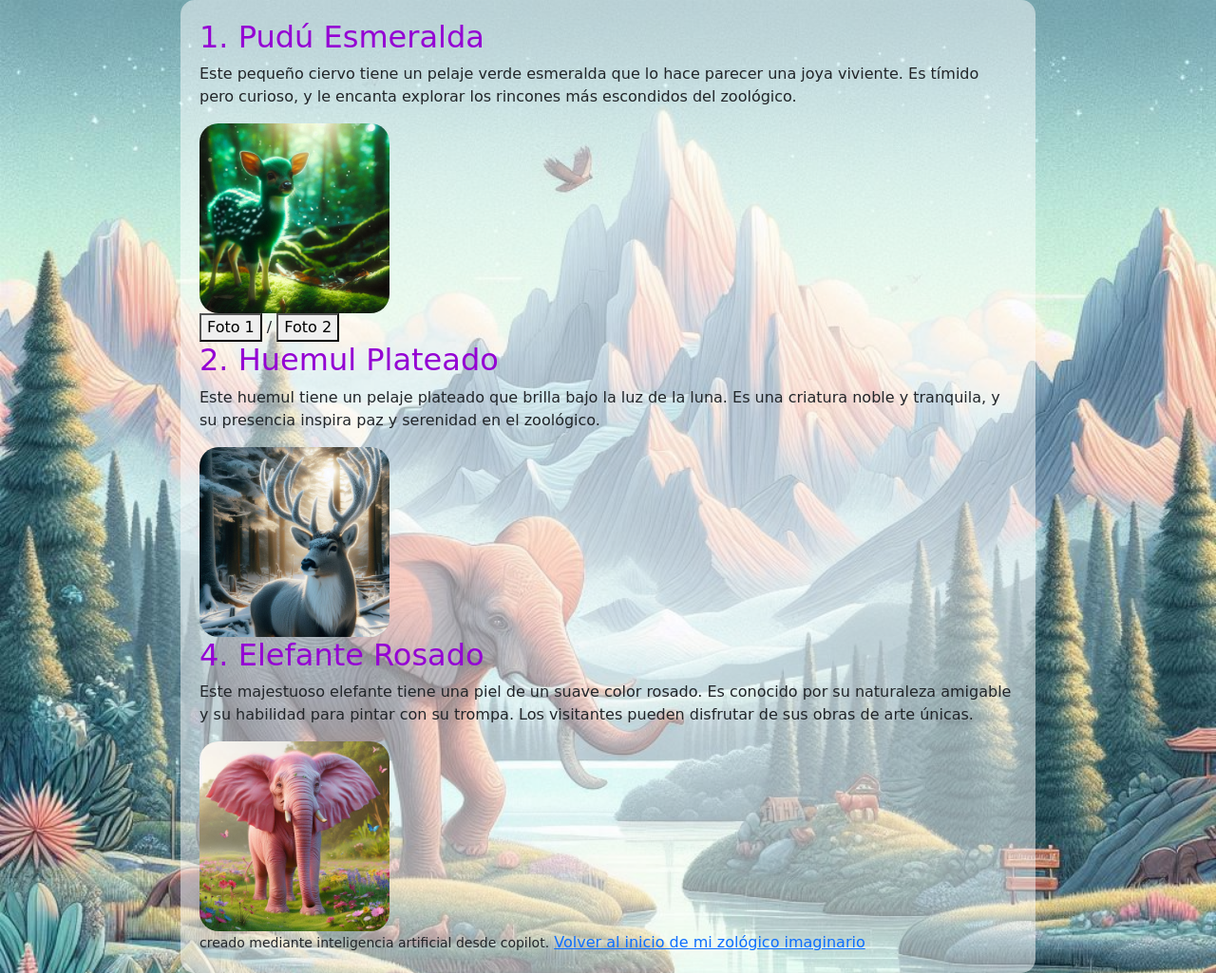
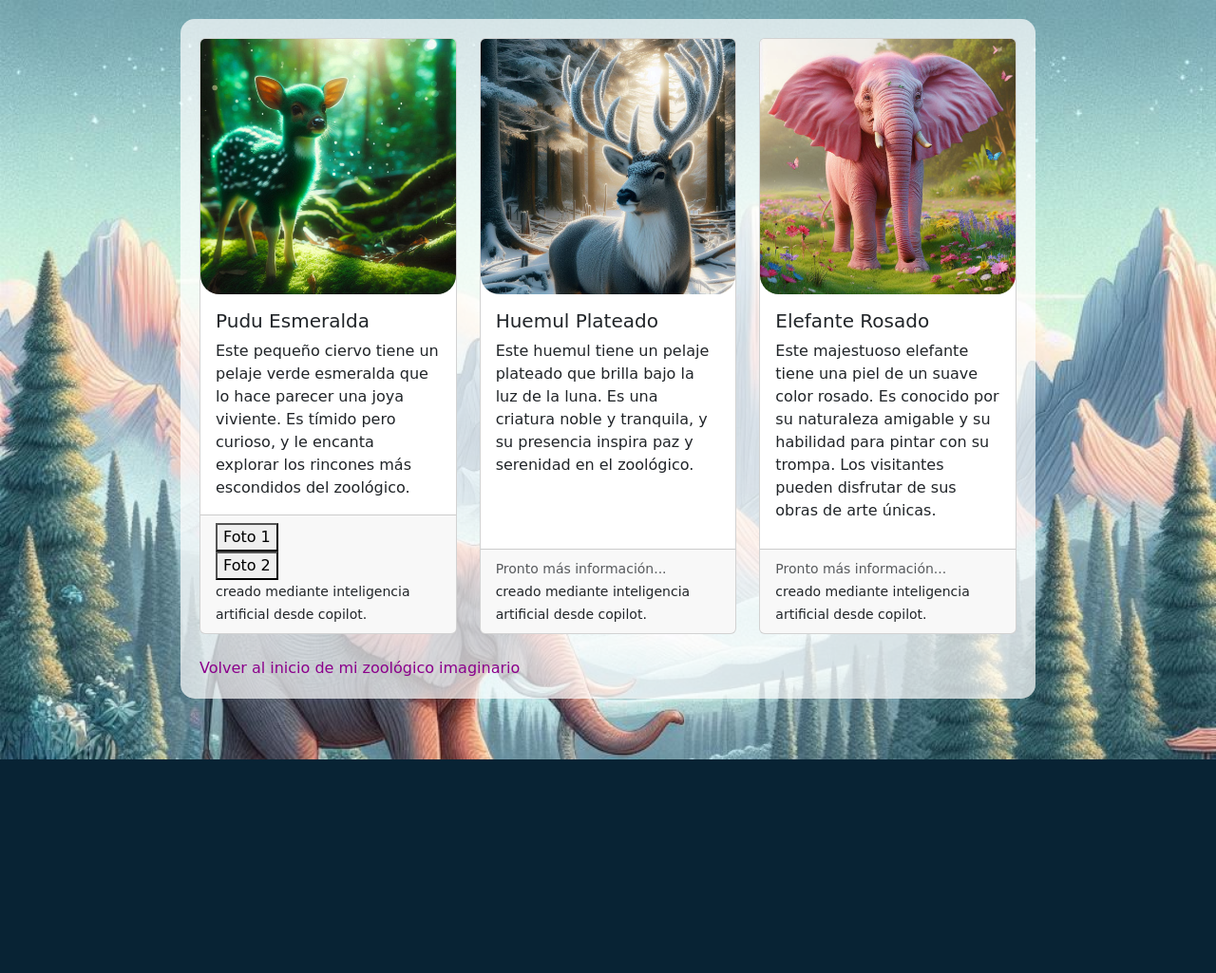
Before and after one commit to AdryFigueroa/reforzamiento_07_09_2024, a plain HTML site: page animales.html in a window 1280 px wide. Shown: the whole page at 95% size. After the commit the page ends 800 px from the top, so only its background shows below. Drawn offline with nearby package versions, Linux system fonts and the light colour scheme.

Commit message:
texto en index y card en animales

```diff
--- a/animales.html
+++ b/animales.html
@@ -13,33 +13,58 @@
 
 <body id="animales">
     <div class="container">
-        <h2 class="pudu">1. Pudú Esmeralda</h2>
-        <p>
-            Este pequeño ciervo tiene un pelaje verde esmeralda que lo hace parecer
-            una joya viviente. Es tímido pero curioso, y le encanta explorar los
-            rincones más escondidos del zoológico.
-        </p>
-        <img src="./assets/img/pudu-esmeralda.jpeg" alt="" id="esmeralda" />
-        <br>
-        <button onclick="cambiarImagen1()">Foto 1</button> / <button onclick="cambiarImagen2()">Foto 2</button>
+    <div class="row row-cols-1 row-cols-md-3 g-4">
+        <div class="col">
+          <div class="card h-100">
+            <img src="./assets/img/pudu-esmeralda.jpeg" class="card-img-top" alt="pudu-esmeralda">
+            <div class="card-body">
+              <h5 class="card-title">Pudu Esmeralda</h5>
+              <p class="card-text">Este pequeño ciervo tiene un pelaje verde esmeralda que lo hace parecer
+                una joya viviente. Es tímido pero curioso, y le encanta explorar los
+                rincones más escondidos del zoológico.</p>
+            </div>
+            <div class="card-footer">
+                <button onclick="cambiarImagen1()">Foto 1</button> <br> <button onclick="cambiarImagen2()">Foto 2</button><br>
+                <small>creado mediante inteligencia artificial desde copilot.</small>
 
-        <h2 class="huemul" id="plateado">2. Huemul Plateado</h2>
-        <p>
-            Este huemul tiene un pelaje plateado que brilla bajo la luz de la luna. Es
-            una criatura noble y tranquila, y su presencia inspira paz y serenidad en
-            el zoológico.
-        </p>
-        <img src="./assets/img/huemul-plateado.jpeg" alt="" id="imagen" />
-        <h2 class="elefante" id="rosado">4. Elefante Rosado</h2>
-        <p>
-            Este majestuoso elefante tiene una piel de un suave color rosado. Es
-            conocido por su naturaleza amigable y su habilidad para pintar con su
-            trompa. Los visitantes pueden disfrutar de sus obras de arte únicas.
-        </p>
-        <img src="./assets/img/elefante-rosado.jpeg" alt="mi elefante rosado" id="elefanteRosado" />
-        <br />
-        <small>creado mediante inteligencia artificial desde copilot.</small>
-        <a href="./index.html">Volver al inicio de mi zológico imaginario</a>
+            </div>
+          </div>
+        </div>
+        <div class="col">
+          <div class="card h-100">
+            <img src="./assets/img/huemul-plateado.jpeg" class="card-img-top" alt="huemul-plateado">
+            <div class="card-body">
+              <h5 class="card-title">Huemul Plateado</h5>
+              <p class="card-text">Este huemul tiene un pelaje plateado que brilla bajo la luz de la luna. Es
+                una criatura noble y tranquila, y su presencia inspira paz y serenidad en
+                el zoológico.</p>
+            </div>
+            <div class="card-footer">
+              <small class="text-body-secondary">Pronto más información...</small><br>
+              <small>creado mediante inteligencia artificial desde copilot.</small>
+
+            </div>
+          </div>
+        </div>
+        <div class="col">
+          <div class="card h-100">
+            <img src="./assets/img/elefante-rosado.jpeg" class="card-img-top" alt="elefante-rosado">
+            <div class="card-body">
+              <h5 class="card-title">Elefante Rosado</h5>
+              <p class="card-text">Este majestuoso elefante tiene una piel de un suave color rosado. Es
+                conocido por su naturaleza amigable y su habilidad para pintar con su
+                trompa. Los visitantes pueden disfrutar de sus obras de arte únicas.</p>
+            </div>
+            <div class="card-footer">
+              <small class="text-body-secondary">Pronto más información...</small><br>
+              <small>creado mediante inteligencia artificial desde copilot.</small>
+
+            </div>
+          </div>
+        </div>
+      </div>
+      <br>
+        <a href="./index.html">Volver al inicio de mi zoológico imaginario</a>
     </div>
     <!-- script -->
     <script src="./assets/js/script.js"></script>
--- a/assets/css/style.css
+++ b/assets/css/style.css
@@ -11,9 +11,10 @@ body {
     justify-content: center;
     align-content: baseline;
     min-height: 900px;
+    margin-top: 50px;
     text-align: center;
-    margin-top: 50px;
 }
+
 
 #animales {
     display: grid;
@@ -26,8 +27,9 @@ body {
 }
 
 .container {
-    background-color: rgba(255, 255, 255, 0.5);
+    background-color: rgba(255, 255, 255, 0.7);
     padding: 20px;
+    margin: 20px;
     border-radius: 15px;
     max-width: 900px;
 }
@@ -46,3 +48,5 @@ img {
     width: 200px;
 
 }
+#zooText {text-align: justify; text-indent: 2em; margin: 0 5em 0 5em  ;  }
+a { color:darkmagenta; text-emphasis-style: bold; text-decoration: none; }
```
Also changed, not shown: index.html (+22 -2 lines).
